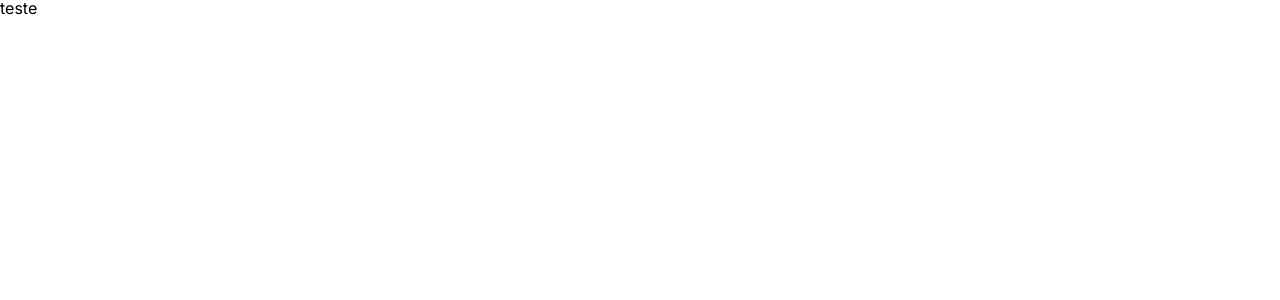
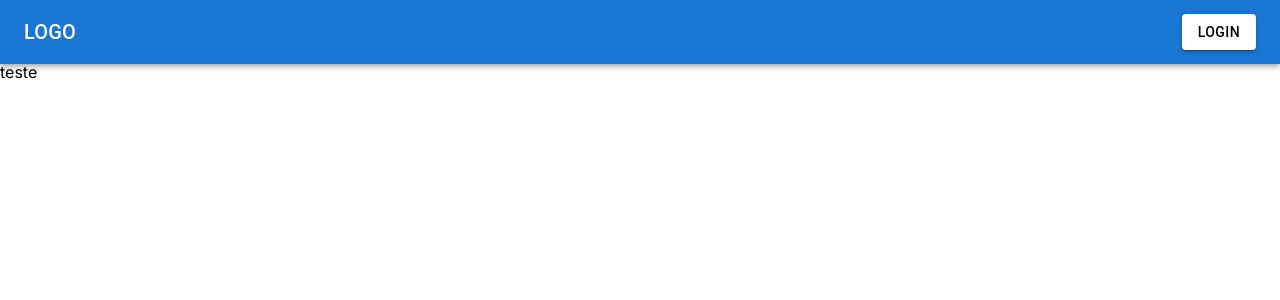
Before and after one commit to fsantos22/ecommerce, a Next.js app: page / in a window 1280 px wide. Shown: the top 300 px of the page. Built offline with nearby package versions, Linux system fonts and the light colour scheme.

Commit message:
feat: create header navbar

```diff
--- a/src/app/layout.tsx
+++ b/src/app/layout.tsx
@@ -1,12 +1,13 @@
-import type { Metadata } from "next";
-import { Inter } from "next/font/google";
-import '@/app/css-reset.css'
+import type { Metadata } from 'next';
+import { Inter } from 'next/font/google';
+import '@/app/css-reset.css';
+import Navbar from '@/components/Navbar';
 
-const inter = Inter({ subsets: ["latin"] });
+const inter = Inter({ subsets: ['latin'] });
 
 export const metadata: Metadata = {
-  title: "E-commerce",
-  description: "Created by Fabio e Fred",
+  title: 'E-commerce',
+  description: 'Created by Fabio e Fred',
 };
 
 export default function RootLayout({
@@ -16,7 +17,10 @@ export default function RootLayout({
 }>) {
   return (
     <html lang="pt-br">
-      <body className={inter.className}>{children}</body>
+      <body className={inter.className}>
+        <Navbar />
+        {children}
+      </body>
     </html>
   );
 }
--- /dev/null
+++ b/src/components/Navbar.tsx
@@ -0,0 +1,54 @@
+'use client';
+import * as React from 'react';
+import { styled, alpha } from '@mui/material/styles';
+import AppBar from '@mui/material/AppBar';
+import Box from '@mui/material/Box';
+import Toolbar from '@mui/material/Toolbar';
+import Typography from '@mui/material/Typography';
+import InputBase from '@mui/material/InputBase';
+import { Stack } from '@mui/material';
+import Button from '@mui/material/Button';
+import Link from '@mui/material/Link';
+
+export default function Navbar() {
+  return (
+    <Box sx={{ flexGrow: 1 }}>
+      <AppBar position="sticky" color="primary">
+        <Toolbar>
+          <Stack
+            direction="row"
+            spacing={2}
+            alignItems={'center'}
+            justifyContent={'space-between'}
+            flexGrow={1}
+          >
+            <Link href="/">
+              <Typography
+                variant="h6"
+                noWrap
+                component="div"
+                sx={{ display: { xs: 'none', sm: 'block' }, color: '#fff' }}
+              >
+                LOGO
+              </Typography>
+            </Link>
+
+            <Button
+              variant="contained"
+              sx={{
+                backgroundColor: '#fff',
+                color: '#000',
+                '&:hover': {
+                  backgroundColor: 'rgba(255,255,255,0.5)',
+                },
+              }}
+              href="/signin"
+            >
+              Login
+            </Button>
+          </Stack>
+        </Toolbar>
+      </AppBar>
+    </Box>
+  );
+}
```
